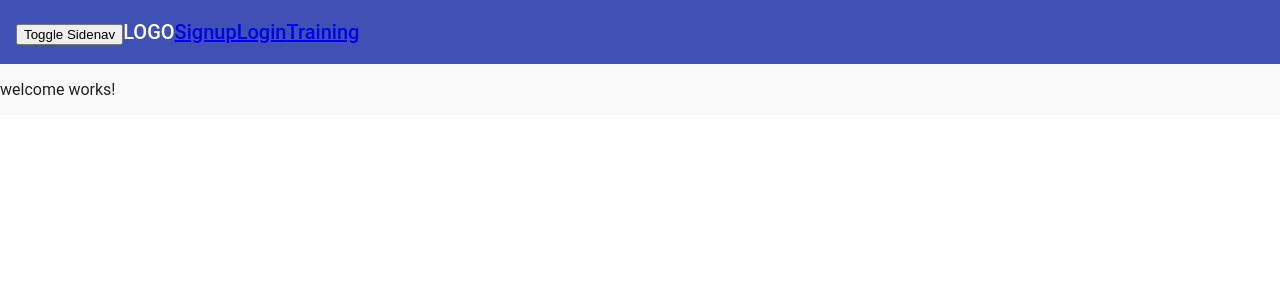
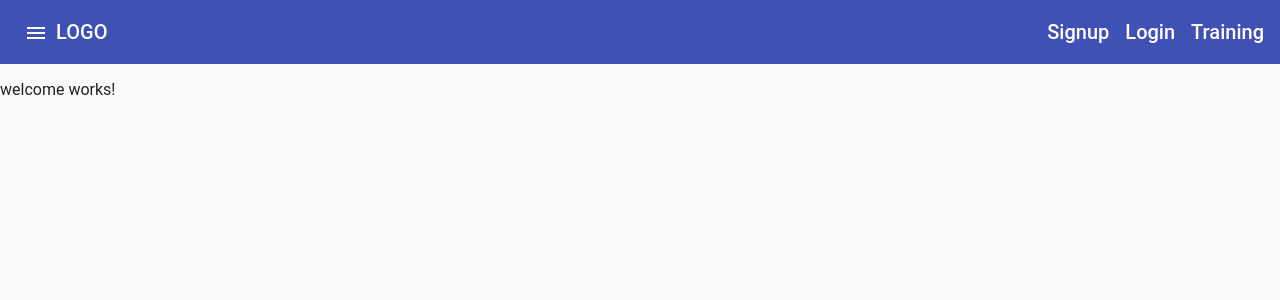
Before and after one commit to carriescott/fitness-tracker, an Angular app: page / in a window 1280 px wide. Shown: the top 300 px of the page. Built offline with nearby package versions, Linux system fonts and the light colour scheme; a web font is replaced by a local one.

Commit message:
add styling to toolbar and navigation refactor to improve the semantics

```diff
--- a/src/app/app.component.css
+++ b/src/app/app.component.css
@@ -0,0 +1,22 @@
+mat-sidenav-container, mat-sidenav-content, mat-sidenav {
+  height: 100%;
+}
+
+mat-sidenav {
+  width: 250px ;
+}
+
+a {
+  text-decoration: none;
+  color: white;
+}
+
+a:hover, a:active {
+  color: lightgrey;
+}
+
+.navigation-items {
+  list-style: none;
+  padding: 0;
+  margin: 0;
+}
--- a/src/app/app.component.html
+++ b/src/app/app.component.html
@@ -5,13 +5,17 @@
   <mat-sidenav-content>
     <mat-toolbar color="primary">
       <div>
-        <button (click)=sidenav.toggle()>Toggle Sidenav</button>
+        <button mat-icon-button (click)=sidenav.toggle()>
+         <mat-icon>menu</mat-icon>
+        </button>
       </div>
-      <div>LOGO</div>
-      <div>
-        <a routerLink="/signup">Signup</a>
-        <a routerLink="/login">Login</a>
-        <a routerLink="/training">Training</a>
+      <div><a routerLink="/">LOGO</a></div>
+      <div fxFlex fxLayoutAlign="end">
+        <ul fxLayout fxLayoutGap="16px" class="navigation-items">
+          <li><a routerLink="/signup">Signup</a></li>
+          <li><a routerLink="/login"> Login</a></li>
+          <li><a routerLink="/training">Training</a></li>
+        </ul>
       </div>
     </mat-toolbar>
     <main>
--- a/src/styles.css
+++ b/src/styles.css
@@ -4,8 +4,9 @@
 
 html, body {
   font-family: 'Roboto', sans-serif;
+  height: 100%;
 }
 
 body {
-  margin:0
+  margin:0;
 }
```
